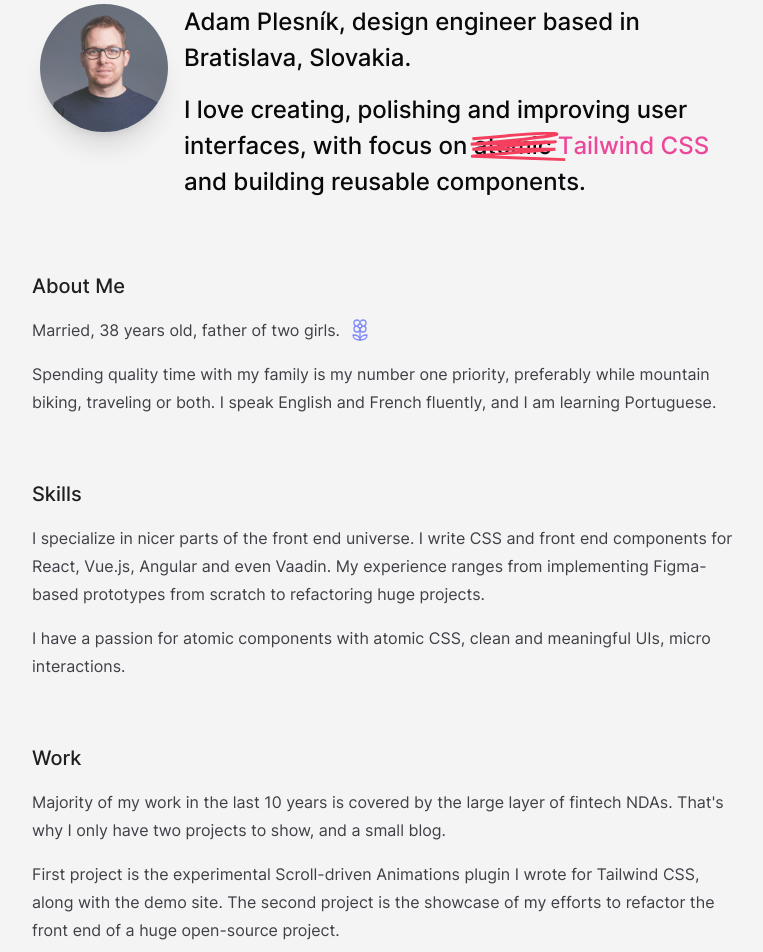
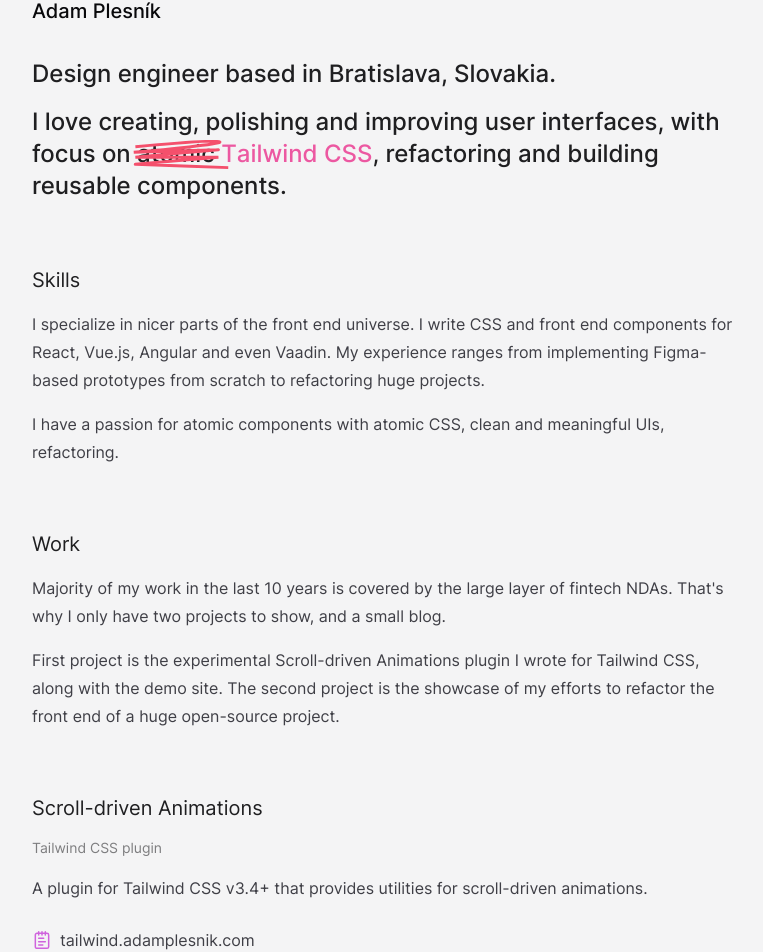
Before and after one commit to adamplesnik/adamplesnik.com, a React (Vite) app: page / in a window 1280 px wide. Shown: the part 52-1004 px from the top of the page, without its empty margins (256-1019 px from the left). Built offline with nearby package versions, Linux system fonts and the light colour scheme.

Commit message:
Design updates, remove page bg

```diff
--- a/src/components/Heading.tsx
+++ b/src/components/Heading.tsx
@@ -7,18 +7,18 @@ const Heading = ({
   children,
   id = '',
 }: PropsWithChildren<TitleProps>) => {
-  const defaultClasses = 'relative w-full font-medium text-zinc-950' + addWithSpace(className)
+  const defaultClasses = 'relative w-full text-zinc-950' + addWithSpace(className)
   const anchor = id ? <a id={id} className={'absolute -top-32'} /> : ''
   if (size === 1) {
     return (
-      <h1 className={defaultClasses + ' pb-4 text-2xl leading-normal'}>
+      <h1 className={defaultClasses + '  pb-8 text-xl font-medium leading-normal'}>
         {children}
         {anchor}
       </h1>
     )
   } else if (size === 2) {
     return (
-      <h2 className={defaultClasses + ' py-6 text-3xl opacity-90'}>
+      <h2 className={defaultClasses + '  pb-4 text-2xl font-medium opacity-90'}>
         {children}
         {anchor}
       </h2>
@@ -32,7 +32,7 @@ const Heading = ({
     )
   } else {
     return (
-      <h4 className={defaultClasses + ' pb-4 font-serif text-sm italic opacity-50'}>
+      <h4 className={defaultClasses + ' pb-4 text-sm opacity-50'}>
         {children}
         {anchor}
       </h4>
--- a/src/components/Link.tsx
+++ b/src/components/Link.tsx
@@ -29,11 +29,7 @@ const Link = ({
       ) : (
         ''
       )}
-      <a
-        href={href}
-        target={target}
-        className="bg-gradient-to-r from-fuchsia-500 to-indigo-400 bg-clip-text text-transparent hover:to-fuchsia-700 print:bg-transparent print:text-gray-700"
-      >
+      <a href={href} target={target} className=" hover:text-fuchsia-700 print:text-gray-700">
         {children}
       </a>
     </div>
--- a/src/components/PageBackground.tsx
+++ /dev/null
@@ -1,7 +0,0 @@
-const PageBackground = () => {
-  return (
-    <div className="fixed top-0 -z-10 h-[300px] w-full bg-gradient-to-tl from-zinc-900 from-50% via-sky-900/40 via-[90%] to-cyan-800 to-[125%]"></div>
-  )
-}
-
-export default PageBackground
--- a/src/content/InfoTile.tsx
+++ b/src/content/InfoTile.tsx
@@ -2,15 +2,13 @@ import { motion } from 'framer-motion'
 import Heading from '../components/Heading'
 import ScratchAnim from '../components/ScratchAnim'
 import TextAnim from '../components/TextAnim'
-import Photo from '../components/Photo'
 
 const InfoTile = () => {
   return (
-    <div className="flex flex-col items-start gap-4 p-2 sm:flex-row">
-      <Photo />
     <div>
-        <Heading size={1}>Adam Plesník, design engineer based in Bratislava, Slovakia.</Heading>
-        <Heading size={1}>
+      <Heading size={1}>Adam Plesník</Heading>
+      <Heading size={2}>Design engineer based in Bratislava, Slovakia.</Heading>
+      <Heading size={2}>
         I love creating, polishing and improving user interfaces, with focus on{' '}
         <span className="stroke relative whitespace-nowrap">
           <ScratchAnim />
@@ -18,10 +16,9 @@ const InfoTile = () => {
           <motion.span animate={{ color: '#ec4899' }} transition={{ delay: 4, duration: 0.23 }}>
             CSS
           </motion.span>
-          </span>{' '}
-          and building reusable components.
+        </span>
+        , refactoring and building reusable components.
       </Heading>
-      </div>
     </div>
   )
 }
--- a/src/content/SkillsTile.tsx
+++ b/src/content/SkillsTile.tsx
@@ -5,6 +5,7 @@ import Paragraph from '../components/Paragraph'
 const SkillsTile = () => {
   return (
     <div>
+      <div className="flex"></div>
       <Heading size={3}>Skills</Heading>
       <Paragraph>
         I specialize in <Em>nicer parts of the front end universe</Em>. I write CSS and front end
@@ -13,7 +14,7 @@ const SkillsTile = () => {
       </Paragraph>
       <Paragraph>
         I have a <Em>passion for atomic components with atomic CSS</Em>, clean and meaningful UIs,
-        micro interactions.
+        refactoring.
       </Paragraph>
     </div>
   )
--- a/src/pages/Home.tsx
+++ b/src/pages/Home.tsx
@@ -1,4 +1,3 @@
-import MediumTile from '@/content/MediumTile'
 import CvTile from '../content/CvTile'
 import InfoTile from '../content/InfoTile'
 import PluginTile from '../content/PluginTile'
@@ -11,12 +10,11 @@ const Home = () => {
   return (
     <Page>
       <InfoTile />
-      <CvTile />
       <SkillsTile />
       <WorkTile />
       <PluginTile />
       <WebUmeniaTile />
-      <MediumTile />
+      <CvTile />
     </Page>
   )
 }
```
Lines whose indentation alone changed are shown as unchanged.
